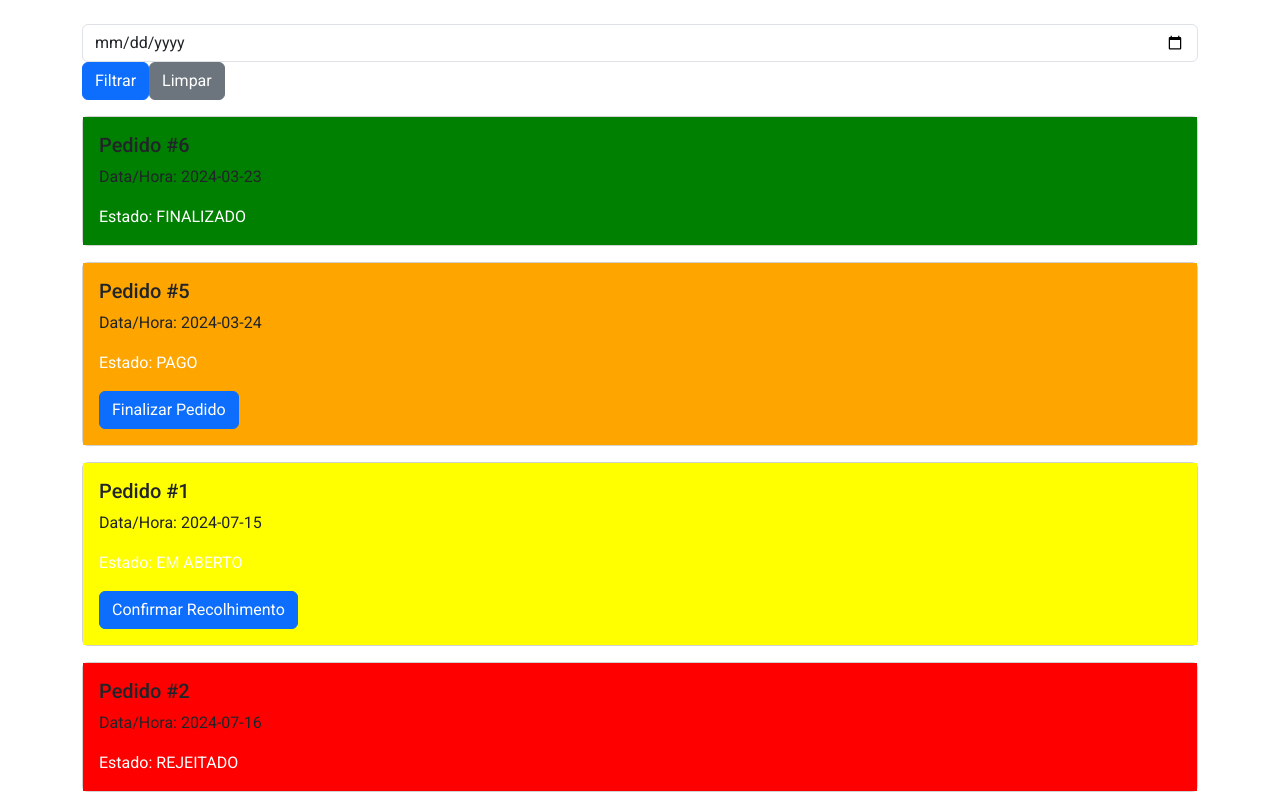
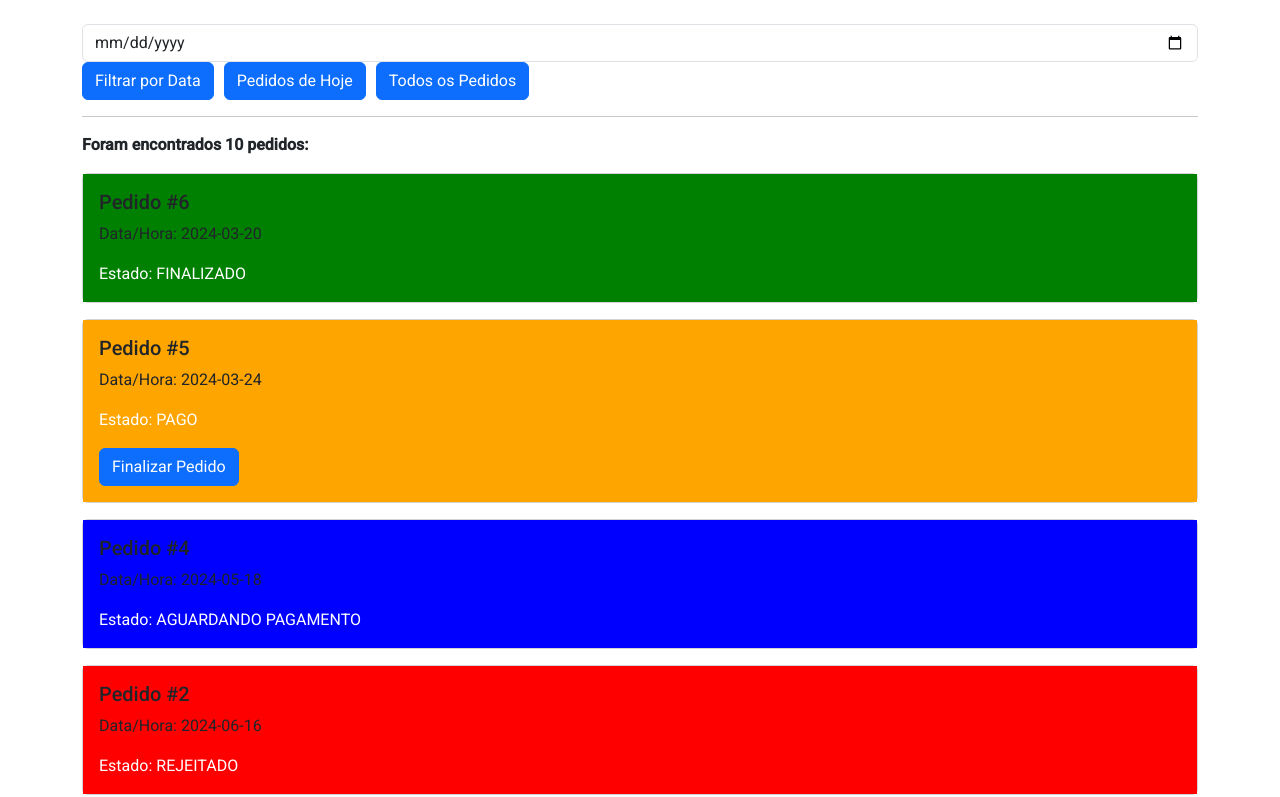
Before and after one commit to LaisaCristina/Web2_2024, an Angular app in the folder lavanderia/: page /func-visualizacao-pedidos in a window 1280 px wide. Shown: the part 212-1009 px from the top of the page. Built offline with nearby package versions, Linux system fonts and the light colour scheme.

Commit message:
RF013 - Implementação dos botoes Pedidos de Hoje e Todos os Pedidos, mensagem de erro para datas vazias no botão Filtrar por data e ordenação cronológica dos pedidos

```diff
--- a/lavanderia/src/app/pages/func-visualizacao-pedidos/func-visualizacao-pedidos.component.css
+++ b/lavanderia/src/app/pages/func-visualizacao-pedidos/func-visualizacao-pedidos.component.css
@@ -1,8 +1,34 @@
 /* visualizacao-pedidos.component.css */
 
-.card-yellow { background-color: yellow; }
-.card-red { background-color: red; }
-.card-grey { background-color: grey; }
-.card-blue { background-color: blue; }
-.card-orange { background-color: orange; }
-.card-green { background-color: green; }
+.card-yellow {
+    background-color: yellow;
+}
+
+.card-red {
+    background-color: red;
+}
+
+.card-grey {
+    background-color: grey;
+}
+
+.card-blue {
+    background-color: blue;
+}
+
+.card-orange {
+    background-color: orange;
+}
+
+.card-green {
+    background-color: green;
+}
+
+.button-spacing {
+    margin-right: 10px;
+    /* Ajuste o valor conforme necessário */
+}
+
+.bold-text {
+    font-weight: bold;
+}
--- a/lavanderia/src/app/pages/func-visualizacao-pedidos/func-visualizacao-pedidos.component.html
+++ b/lavanderia/src/app/pages/func-visualizacao-pedidos/func-visualizacao-pedidos.component.html
@@ -14,9 +14,21 @@
   </div>
 
   <div class="form-group">
-    <button class="btn btn-primary" (click)="filtrarPorData()">Filtrar</button>
-    <button class="btn btn-secondary" (click)="limparFiltro()">Limpar</button>
+    <button class="btn btn-primary button-spacing"
+      (click)="filtrarPorData()">Filtrar por
+      Data</button>
+    <button class="btn btn-primary button-spacing"
+      (click)="pedidosDeHoje()">Pedidos de
+      Hoje</button>
+    <button class="btn btn-primary button-spacing"
+      (click)="mostrarTodosOsPedidos()">Todos os
+      Pedidos</button>
   </div>
+
+  <p style="color: red;" *ngIf="mensagemErro">{{ mensagemErro }}</p>
+
+  <hr>
+  <p class="bold-text">Foram encontrados {{ quantidadePedidos }} pedidos:</p>
 
   <!-- Lista de Pedidos -->
   <div class="pedidos-lista">
--- a/lavanderia/src/app/pages/func-visualizacao-pedidos/func-visualizacao-pedidos.component.ts
+++ b/lavanderia/src/app/pages/func-visualizacao-pedidos/func-visualizacao-pedidos.component.ts
@@ -10,23 +10,38 @@ export class FuncVisualizacaoPedidosComponent implements OnInit {
 
   pedidos: any[] = [
     { numero: 1, dataHora: '2024-07-15', estado: 'EM ABERTO' },
-    { numero: 2, dataHora: '2024-07-16', estado: 'REJEITADO' },
+    { numero: 2, dataHora: '2024-06-16', estado: 'REJEITADO' },
     { numero: 3, dataHora: '2024-07-17', estado: 'RECOLHIDO' },
-    { numero: 4, dataHora: '2024-07-18', estado: 'AGUARDANDO PAGAMENTO' },
+    { numero: 4, dataHora: '2024-05-18', estado: 'AGUARDANDO PAGAMENTO' },
     { numero: 5, dataHora: '2024-03-24', estado: 'PAGO' },
-    { numero: 6, dataHora: '2024-03-23', estado: 'FINALIZADO' }
+    { numero: 6, dataHora: '2024-03-20', estado: 'FINALIZADO' },
+    { numero: 1, dataHora: '2024-07-24', estado: 'AGUARDANDO PAGAMENTO' },
+    { numero: 1, dataHora: '2024-07-25', estado: 'AGUARDANDO PAGAMENTO' },
+    { numero: 1, dataHora: '2024-07-24', estado: 'PAGO' },
+    { numero: 1, dataHora: '2024-07-25', estado: 'PAGO' },
   ];
 
   pedidosFiltrados: any[] = [];
   filtroDataInicio: string = '';
   filtroDataFim: string = '';
+  quantidadePedidos: number = 0;
+  mensagemErro: string = '';
 
   ngOnInit(): void {
     this.pedidosFiltrados = [...this.pedidos]; // Inicialmente mostra todos os pedidos
+    this.quantidadePedidos = this.pedidosFiltrados.length;
   }
 
 
   filtrarPorData(): void {
+
+    if (!this.filtroDataInicio || !this.filtroDataFim) {
+      this.pedidosFiltrados = [];
+      this.mensagemErro = 'Escolha uma data de início e de fim';
+      this.quantidadePedidos = 0;
+      return;
+    }
+
     const filtroDataInicio = new Date(this.filtroDataInicio);
     const filtroDataFim = new Date(this.filtroDataFim);
 
@@ -34,11 +49,11 @@ export class FuncVisualizacaoPedidosComponent implements OnInit {
       const dataPedido = new Date(pedido.dataHora);
       return dataPedido >= filtroDataInicio && dataPedido <= filtroDataFim;
     });
+    this.pedidosFiltrados.sort((a, b) => new Date(a.dataHora).getTime() - new Date(b.dataHora).getTime());
+    this.quantidadePedidos = this.pedidosFiltrados.length;
+
   }
 
-  limparFiltro() {
-    // Implemente a lógica para limpar o filtro
-  }
 
   confirmarRecolhimento(pedido: any) {
     // Implemente a lógica para confirmar recolhimento
@@ -51,4 +66,32 @@ export class FuncVisualizacaoPedidosComponent implements OnInit {
   finalizarPedido(pedido: any) {
     // Implemente a lógica para finalizar pedido
   }
+
+
+  pedidosDeHoje(): void {
+    this.filtroDataInicio = '';
+    this.filtroDataFim = '';
+    const hoje = new Date();
+    hoje.setHours(0, 0, 0, 0);
+    const amanha = new Date(hoje);
+    amanha.setDate(hoje.getDate() + 1);
+
+    this.pedidosFiltrados = this.pedidos.filter(pedido => {
+      const dataPedido = new Date(pedido.dataHora);
+      return dataPedido >= hoje && dataPedido < amanha;
+    });
+
+    this.pedidosFiltrados.sort((a, b) => new Date(a.dataHora).getTime() - new Date(b.dataHora).getTime());
+    this.quantidadePedidos = this.pedidosFiltrados.length;
+    this.mensagemErro = ''; // Limpar a mensagem de erro após um filtro bem-sucedido
+  }
+
+  mostrarTodosOsPedidos() {
+    this.filtroDataInicio = '';
+    this.filtroDataFim = '';
+    this.pedidosFiltrados = [...this.pedidos];
+    this.pedidosFiltrados.sort((a, b) => new Date(a.dataHora).getTime() - new Date(b.dataHora).getTime());
+    this.quantidadePedidos = this.pedidosFiltrados.length;
+    this.mensagemErro = ''; // Limpar a mensagem de erro após um filtro bem-sucedido
+  }
 }
```
